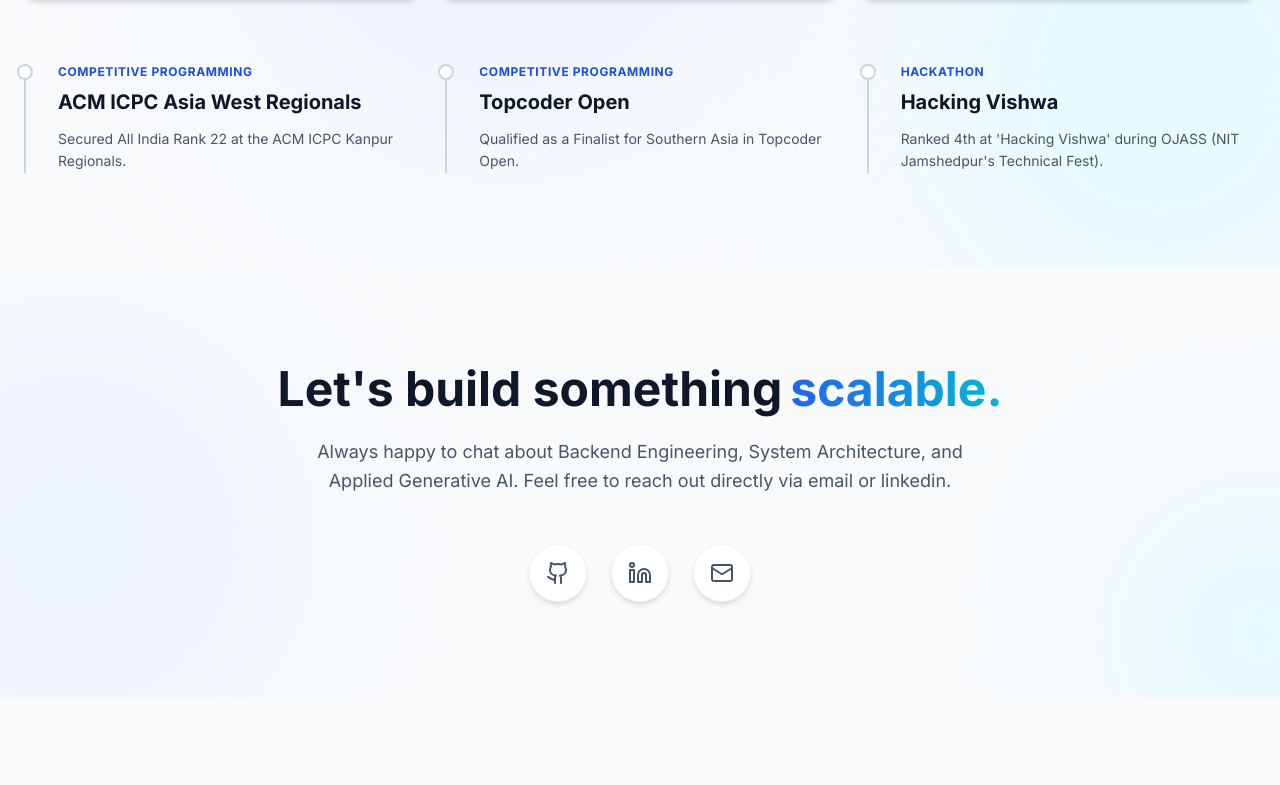
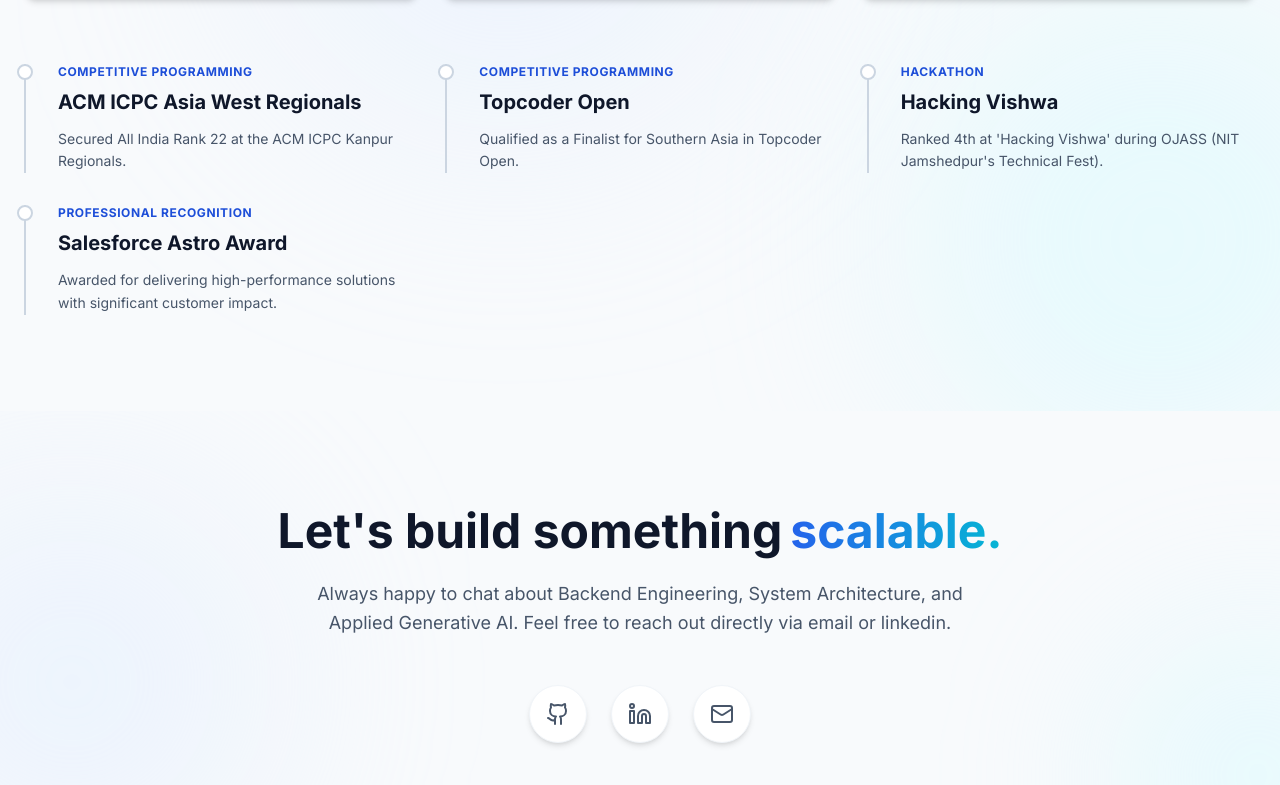
Before and after one commit to ashishh2/portfolio, a Next.js app: page / in a window 1280 px wide. Shown: the part 6047-6832 px from the top of the page. Before the commit the page ends 6745 px from the top, so only its background shows below. Built offline with nearby package versions, Linux system fonts and the light colour scheme.

Commit message:
update achievements

```diff
--- a/src/components/sections/Achievements.tsx
+++ b/src/components/sections/Achievements.tsx
@@ -23,6 +23,11 @@ const achievementsData = [
     title: "Hacking Vishwa",
     category: "Hackathon",
     description: "Ranked 4th at 'Hacking Vishwa' during OJASS (NIT Jamshedpur's Technical Fest)."
+  },
+  {
+    title: "Salesforce Astro Award",
+    category: "Professional Recognition",
+    description: "Awarded for delivering high-performance solutions with significant customer impact."
   }
 ];
 
```
